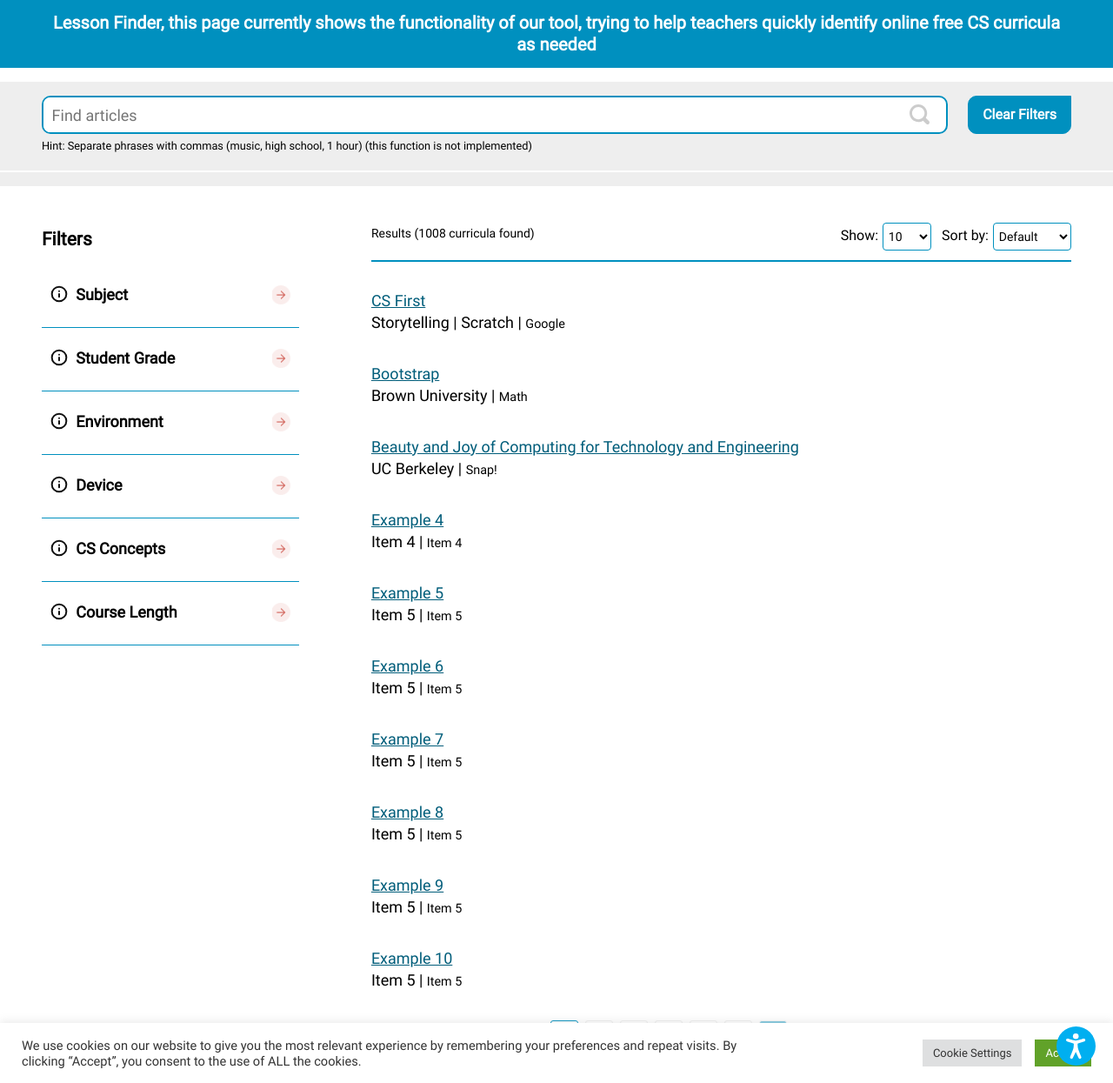
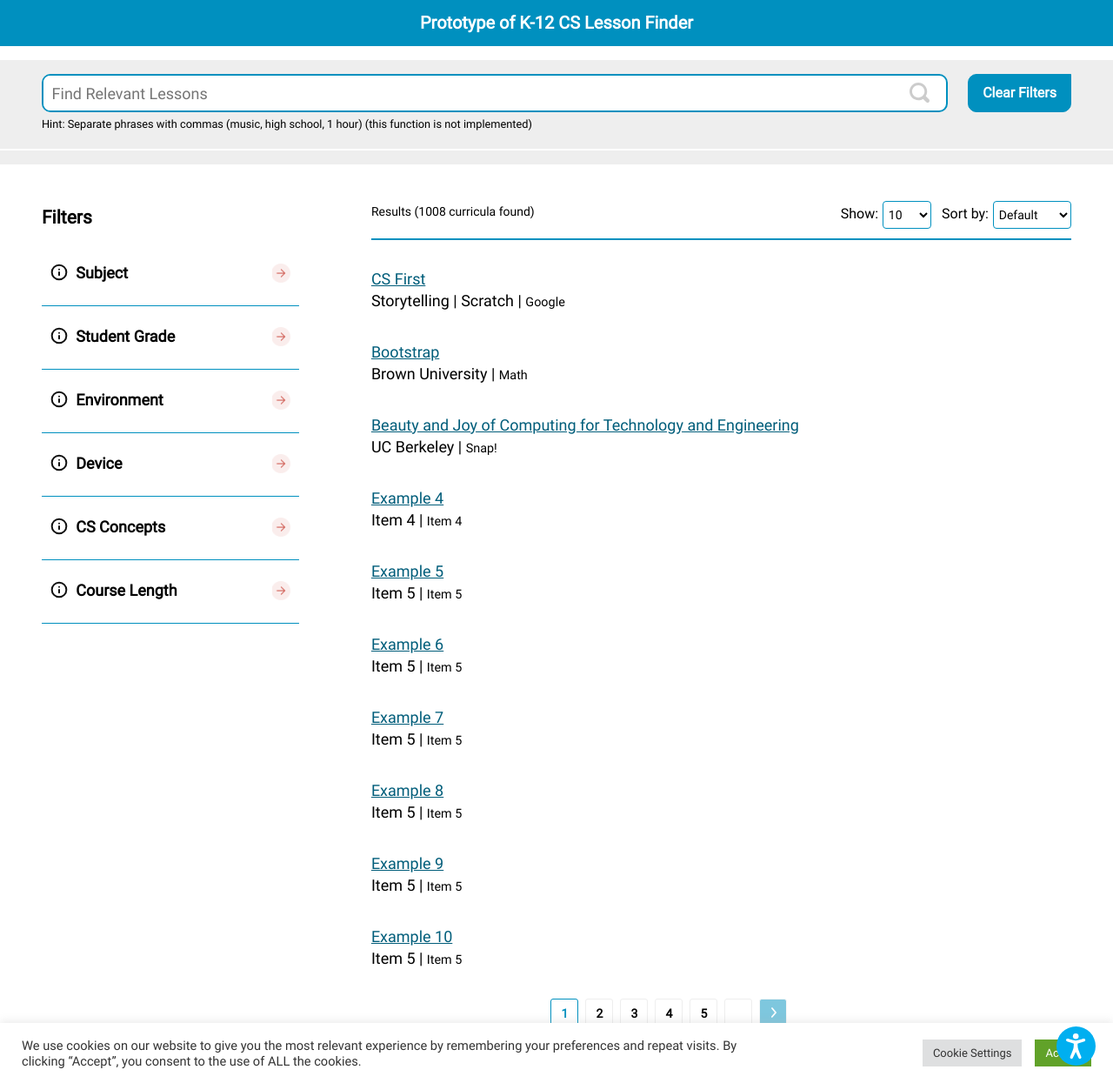
Before and after one commit to mianhu888/mianhu888.github.io, a Jekyll site: the page built from lesson.md, in a window 1280 px wide and 1245 px high. Shown: the whole window at 87% size. Built offline with Jekyll 4.4.1, drawn with Linux system fonts in a browser that asks for light colours.

Commit message:
change search bar words

```diff
--- a/_layouts/lesson.html
+++ b/_layouts/lesson.html
@@ -2250,7 +2250,7 @@
 
 			<div class="page-intro">
 				<div class="inner-wrap">
-					<h1 class="page-header">Lesson Finder, this page currently shows the functionality of our tool, trying to help teachers quickly identify online free CS curricula as needed</h1>
+					<h1 class="page-header">Prototype of K-12 CS Lesson Finder</h1>
 				</div>
 			</div>
 		</div>
@@ -2262,7 +2262,7 @@
 				<div class="inner-wrap">
 					<div class="filter-box">
 						<div class="search-box">
-							<input id="search" type="search" class="form-control" placeholder="Find articles" value="">
+							<input id="search" type="search" class="form-control" placeholder="Find Relevant Lessons" value="">
 							<button id="searchButton" type="button"></button>
 						</div>
 						<button class="btn clear-filter-btn" type="submit" name="id" onclick="removeAllFilters()">Clear Filters</button>
--- a/lesson.html
+++ b/lesson.html
@@ -2250,7 +2250,7 @@
 
 			<div class="page-intro">
 				<div class="inner-wrap">
-					<h1 class="page-header">Lesson Finder, this page currently shows the functionality of our tool, trying to help teachers quickly identify online free CS curricula as needed</h1>
+					<h1 class="page-header">Prototype of K-12 CS Lesson Finder</h1>
 				</div>
 			</div>
 		</div>
@@ -2262,7 +2262,7 @@
 				<div class="inner-wrap">
 					<div class="filter-box">
 						<div class="search-box">
-							<input id="search" type="search" class="form-control" placeholder="Find articles" value="">
+							<input id="search" type="search" class="form-control" placeholder="Find Relevant Lessons" value="">
 							<button id="searchButton" type="button"></button>
 						</div>
 						<button class="btn clear-filter-btn" type="submit" name="id" onclick="removeAllFilters()">Clear Filters</button>
```
